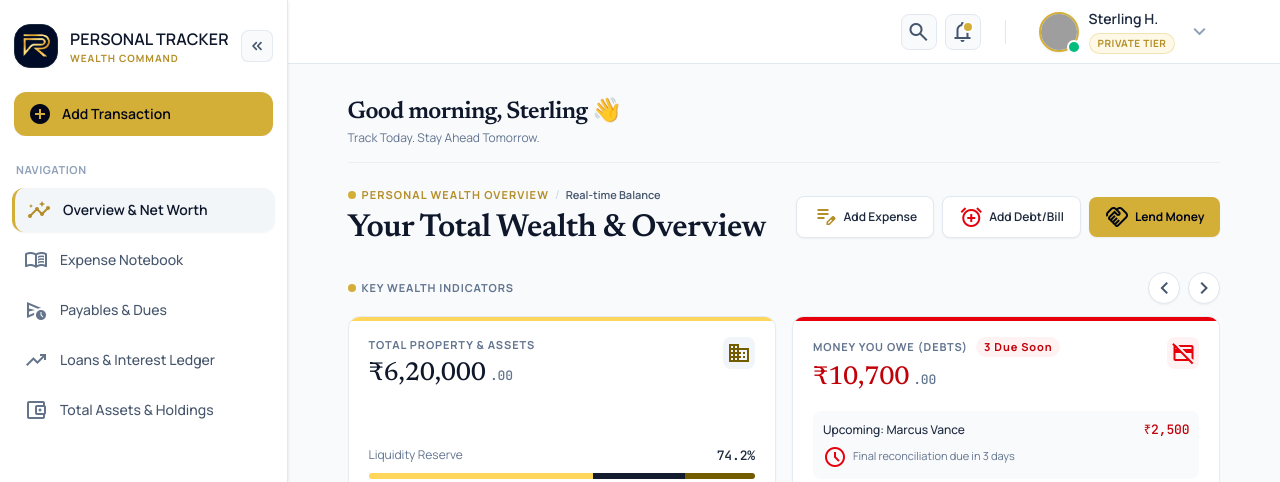
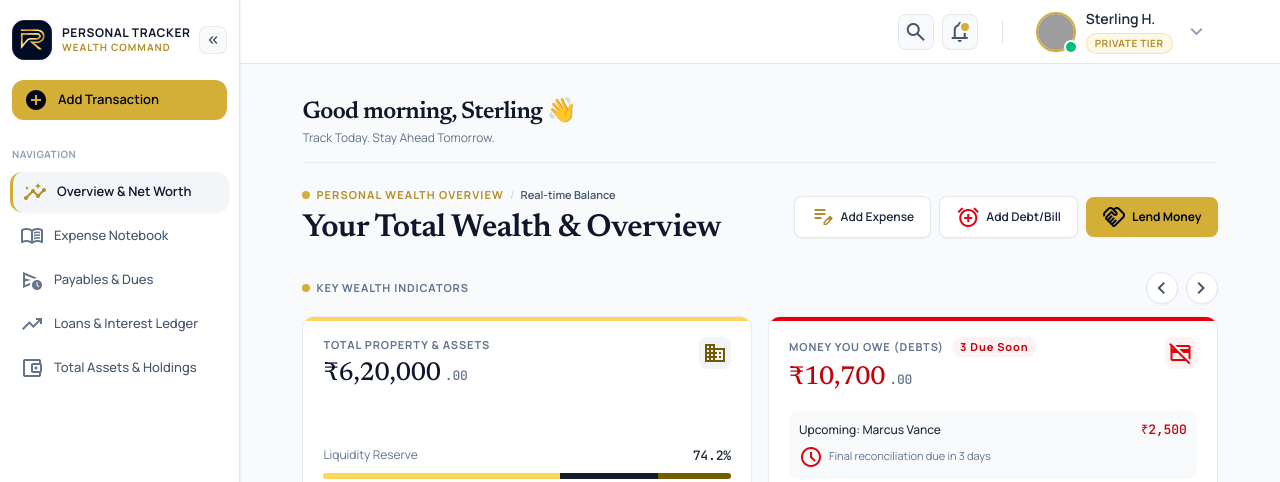
Before and after one commit to GeddadaSatya/pr, a Next.js app: page / in a window 1280 px wide. Shown: the top 482 px of the page. Built offline with nearby package versions, Linux system fonts and the light colour scheme; no server answers; grey boxes are pictures that could not be loaded.

Commit message:
feat: reduce expanded sidebar width to compact 240px (w-60) eliminating dead white space

```diff
--- a/app/page.tsx
+++ b/app/page.tsx
@@ -29,7 +29,7 @@ function DashboardContent() {
       <Sidebar activeTab={activeTab} setActiveTab={setActiveTab} />
 
       {/* Main Content Area */}
-      <div className={`pl-0 transition-all duration-300 ease-in-out ${isCollapsed ? 'md:pl-20' : 'md:pl-72'}`}>
+      <div className={`pl-0 transition-all duration-300 ease-in-out ${isCollapsed ? 'md:pl-20' : 'md:pl-60'}`}>
         {/* Top Floating Glass Header (>= 780px) */}
         <Header />
 
--- a/components/layout/header.tsx
+++ b/components/layout/header.tsx
@@ -22,7 +22,7 @@ export function Header() {
   return (
     <header
       className={`fixed top-0 right-0 h-16 bg-white/90 backdrop-blur-md z-40 border-b border-slate-200 hidden md:block transition-all duration-300 ease-in-out ${
-        isCollapsed ? 'left-20' : 'left-72'
+        isCollapsed ? 'left-20' : 'left-60'
       }`}
     >
       <div className="w-[88%] mx-auto h-16 flex items-center justify-between">
--- a/components/layout/sidebar.tsx
+++ b/components/layout/sidebar.tsx
@@ -21,18 +21,18 @@ export function Sidebar({ activeTab, setActiveTab }: SidebarProps) {
 
   return (
     <aside
-      className={`fixed left-0 top-0 h-full bg-white border-r border-slate-200 z-50 hidden md:flex flex-col justify-between py-6 shadow-sm overflow-hidden select-none transition-all duration-300 ease-in-out ${
-        isCollapsed ? 'w-20' : 'w-72'
+      className={`fixed left-0 top-0 h-full bg-white border-r border-slate-200 z-50 hidden md:flex flex-col justify-between py-5 shadow-sm overflow-hidden select-none transition-all duration-300 ease-in-out ${
+        isCollapsed ? 'w-20' : 'w-60'
       }`}
     >
       <div className="flex flex-col w-full overflow-hidden">
         {/* Top Brand Header Row */}
-        <div className="px-3.5 mb-6 flex items-center justify-between overflow-hidden min-h-[44px]">
+        <div className="px-3 mb-5 flex items-center justify-between overflow-hidden min-h-[40px]">
           <div className="flex items-center min-w-0">
             {/* Logo Icon - When collapsed, hovering reveals the expand icon and clicking toggles sidebar */}
             <div
               onClick={isCollapsed ? toggleSidebar : undefined}
-              className={`w-11 h-11 rounded-2xl bg-[#020b1e] border border-slate-800 flex items-center justify-center shadow-xs shrink-0 relative group transition-all duration-300 overflow-hidden ${
+              className={`w-10 h-10 rounded-xl bg-[#020b1e] border border-slate-800 flex items-center justify-center shadow-xs shrink-0 relative group transition-all duration-300 overflow-hidden ${
                 isCollapsed
                   ? 'cursor-pointer hover:border-[#d4af37]/70 hover:shadow-[0_0_12px_rgba(212,175,55,0.3)]'
                   : ''
@@ -52,7 +52,7 @@ export function Sidebar({ activeTab, setActiveTab }: SidebarProps) {
               {isCollapsed && (
                 <div className="absolute inset-0 flex items-center justify-center opacity-0 group-hover:opacity-100 group-hover:scale-100 scale-75 transition-all duration-200 text-[#d4af37] bg-[#020b1e]">
                   <svg
-                    className="w-5 h-5 text-[#d4af37]"
+                    className="w-4.5 h-4.5 text-[#d4af37]"
                     viewBox="0 0 24 24"
                     fill="none"
                     stroke="currentColor"
@@ -69,13 +69,13 @@ export function Sidebar({ activeTab, setActiveTab }: SidebarProps) {
 
             {/* Brand Title (when expanded) */}
             <div
-              className={`flex flex-col ml-3 overflow-hidden whitespace-nowrap transition-all duration-300 ease-in-out ${
+              className={`flex flex-col ml-2.5 overflow-hidden whitespace-nowrap transition-all duration-300 ease-in-out ${
                 isCollapsed
                   ? 'opacity-0 max-w-0 -translate-x-3 pointer-events-none'
-                  : 'opacity-100 max-w-[185px] translate-x-0'
+                  : 'opacity-100 max-w-[145px] translate-x-0'
               }`}
             >
-              <span className="font-title-md text-base text-slate-900 tracking-tight leading-tight uppercase font-bold truncate">
+              <span className="text-xs text-slate-900 tracking-wider leading-tight uppercase font-bold truncate">
                 Personal Tracker
               </span>
               <span className="font-label-sm text-[10px] text-[#b48e28] tracking-widest uppercase font-bold truncate">
@@ -87,18 +87,18 @@ export function Sidebar({ activeTab, setActiveTab }: SidebarProps) {
           {/* Collapse Toggle Button (when expanded) */}
           <div
             className={`overflow-hidden transition-all duration-300 ease-in-out ${
-              isCollapsed ? 'opacity-0 max-w-0 pointer-events-none' : 'opacity-100 max-w-8'
+              isCollapsed ? 'opacity-0 max-w-0 pointer-events-none' : 'opacity-100 max-w-7'
             }`}
           >
             <button
               onClick={toggleSidebar}
-              className="w-8 h-8 rounded-lg bg-slate-50 hover:bg-slate-100 border border-slate-200/80 text-slate-600 hover:text-slate-900 flex items-center justify-center transition-colors shadow-xs cursor-pointer ml-auto shrink-0"
+              className="w-7 h-7 rounded-lg bg-slate-50 hover:bg-slate-100 border border-slate-200/80 text-slate-600 hover:text-slate-900 flex items-center justify-center transition-colors shadow-xs cursor-pointer ml-auto shrink-0"
               title="Collapse sidebar"
               type="button"
             >
               {/* Option 3: Dual Chevron (pointing left) */}
               <svg
-                className="w-4 h-4 text-slate-600"
+                className="w-3.5 h-3.5 text-slate-600"
                 viewBox="0 0 24 24"
                 fill="none"
                 stroke="currentColor"
@@ -114,28 +114,28 @@ export function Sidebar({ activeTab, setActiveTab }: SidebarProps) {
         </div>
 
         {/* Butter-Smooth Add Transaction Button */}
-        <div className="px-3.5 mb-5 flex justify-center overflow-hidden">
+        <div className="px-3 mb-5 flex justify-center overflow-hidden">
           <button
             onClick={() => openModal('expense')}
-            className={`h-11 rounded-xl flex items-center bg-[#d4af37] text-slate-950 font-semibold transition-all duration-300 ease-in-out cursor-pointer hover:brightness-105 active:scale-[0.98] overflow-hidden whitespace-nowrap shadow-xs ${
+            className={`h-10 rounded-xl flex items-center bg-[#d4af37] text-slate-950 font-semibold transition-all duration-300 ease-in-out cursor-pointer hover:brightness-105 active:scale-[0.98] overflow-hidden whitespace-nowrap shadow-xs ${
               isCollapsed
-                ? 'w-11 justify-center px-0 rounded-2xl'
-                : 'w-full justify-start px-3.5 gap-2.5 rounded-xl'
+                ? 'w-10 justify-center px-0 rounded-xl'
+                : 'w-full justify-start px-3 gap-2.5 rounded-xl'
             }`}
             title="Add Transaction"
             type="button"
           >
             <span
-              className="material-symbols-outlined text-xl shrink-0 leading-none"
+              className="material-symbols-outlined text-lg shrink-0 leading-none"
               style={{ fontVariationSettings: "'FILL' 1" }}
             >
               add_circle
             </span>
             <span
-              className={`text-sm font-semibold whitespace-nowrap overflow-hidden transition-all duration-300 ease-in-out ${
+              className={`text-[13px] font-semibold whitespace-nowrap overflow-hidden transition-all duration-300 ease-in-out ${
                 isCollapsed
                   ? 'opacity-0 max-w-0 -translate-x-3 pointer-events-none'
-                  : 'opacity-100 max-w-[160px] translate-x-0'
+                  : 'opacity-100 max-w-[140px] translate-x-0'
               }`}
             >
               Add Transaction
@@ -145,17 +145,17 @@ export function Sidebar({ activeTab, setActiveTab }: SidebarProps) {
 
         {/* Navigation Category Header */}
         <div
-          className={`px-4 mb-2 overflow-hidden whitespace-nowrap transition-all duration-300 ease-in-out ${
+          className={`px-3 mb-2 overflow-hidden whitespace-nowrap transition-all duration-300 ease-in-out ${
             isCollapsed ? 'opacity-0 max-h-0 mb-0 pointer-events-none' : 'opacity-100 max-h-6'
           }`}
         >
-          <span className="text-[11px] tracking-wider text-slate-400 font-bold uppercase">
+          <span className="text-[10px] tracking-wider text-slate-400 font-bold uppercase">
             Navigation
           </span>
         </div>
 
         {/* Navigation Items List */}
-        <nav className="flex flex-col gap-1.5 px-3 w-full overflow-hidden">
+        <nav className="flex flex-col gap-1 px-2.5 w-full overflow-hidden">
           {navItems.map((item) => {
             const isActive = activeTab === item.id;
             return (
@@ -164,8 +164,8 @@ export function Sidebar({ activeTab, setActiveTab }: SidebarProps) {
                 onClick={() => setActiveTab(item.id)}
                 title={item.label}
                 type="button"
-                className={`w-full h-11 rounded-xl flex items-center transition-all duration-200 cursor-pointer overflow-hidden whitespace-nowrap relative ${
-                  isCollapsed ? 'justify-center px-0' : 'justify-start px-3 gap-3'
+                className={`w-full h-10 rounded-xl flex items-center transition-all duration-200 cursor-pointer overflow-hidden whitespace-nowrap relative ${
+                  isCollapsed ? 'justify-center px-0' : 'justify-start px-2.5 gap-2.5'
                 } ${
                   isActive
                     ? 'bg-slate-100/90 text-slate-900 font-semibold border-l-[3px] border-[#d4af37] shadow-xs'
@@ -173,7 +173,7 @@ export function Sidebar({ activeTab, setActiveTab }: SidebarProps) {
                 }`}
               >
                 <span
-                  className="material-symbols-outlined text-xl shrink-0 leading-none"
+                  className="material-symbols-outlined text-lg shrink-0 leading-none"
                   style={{
                     color: isActive ? '#b48e28' : 'rgb(100, 116, 139)',
                   }}
@@ -182,10 +182,10 @@ export function Sidebar({ activeTab, setActiveTab }: SidebarProps) {
                 </span>
 
                 <span
-                  className={`text-sm whitespace-nowrap overflow-hidden transition-all duration-300 ease-in-out ${
+                  className={`text-[13px] whitespace-nowrap overflow-hidden transition-all duration-300 ease-in-out ${
                     isCollapsed
                       ? 'opacity-0 max-w-0 -translate-x-3 pointer-events-none'
-                      : 'opacity-100 max-w-[170px] translate-x-0'
+                      : 'opacity-100 max-w-[155px] translate-x-0'
                   }`}
                 >
                   {item.label}
```
